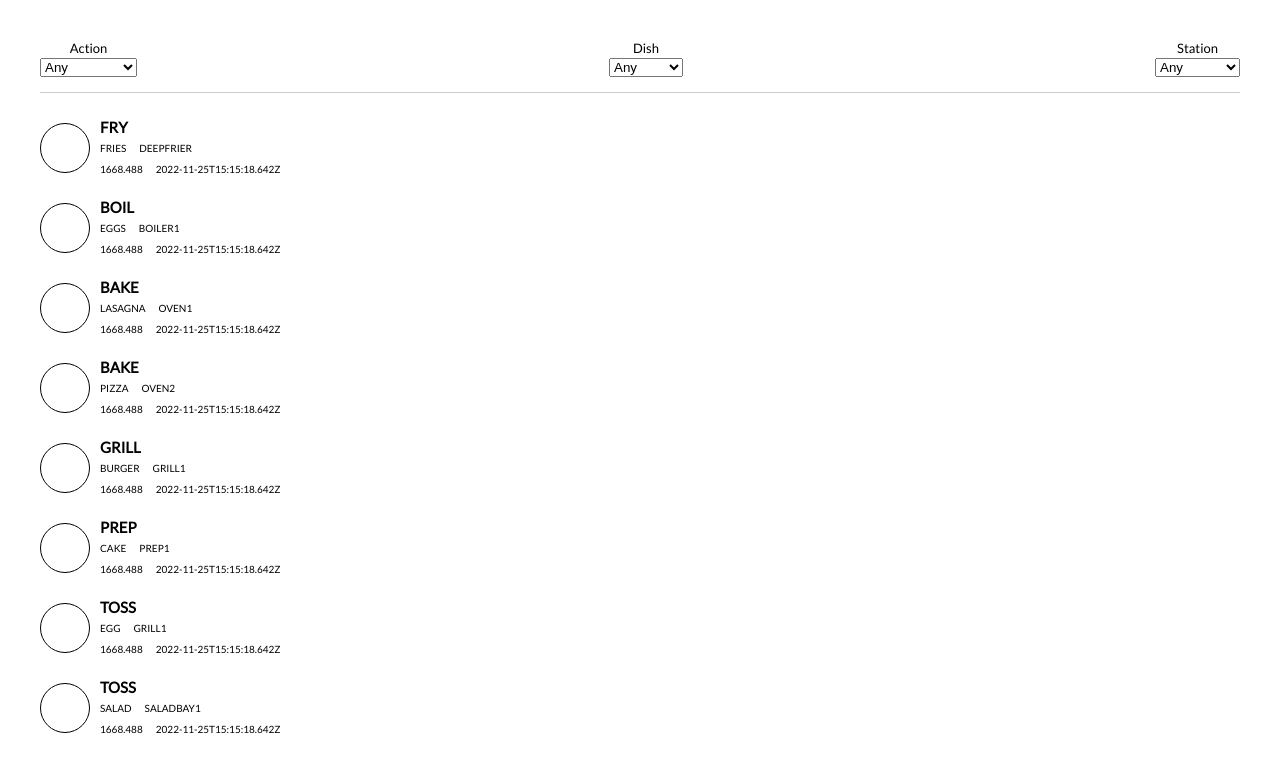
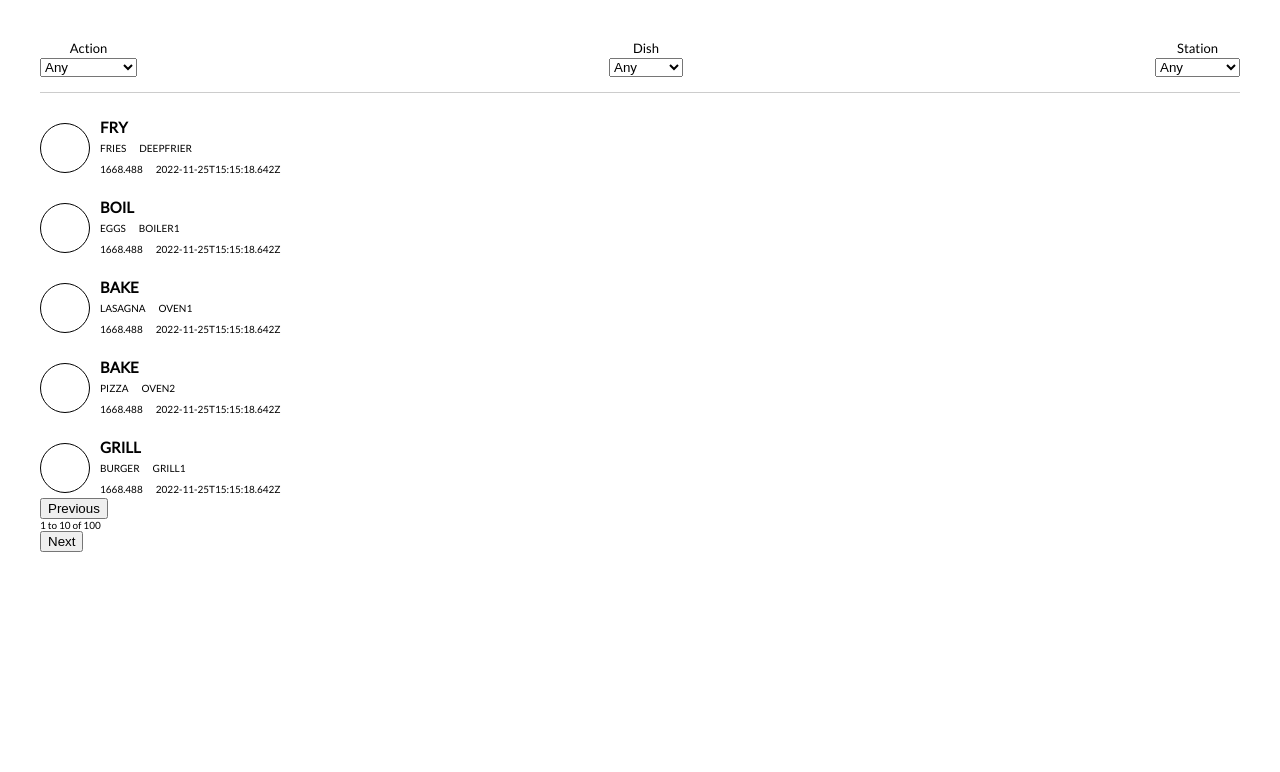
Before and after one commit to sonuram553/drishti-test, a React (Create React App) app: page / in a window 1280 px wide. Shown: the top 772 px of the page. Built offline with nearby package versions, Linux system fonts and the light colour scheme.

Commit message:
Add logic for pagination

```diff
--- a/src/components/App.jsx
+++ b/src/components/App.jsx
@@ -1,21 +1,42 @@
 import ActionList from "./ActionList";
 import FilterList from "./FilterList";
+import Pagination from "./Pagination";
+import { useEffect, useMemo, useState } from "react";
 import { actionListData, actions, dishes, stations } from "../data";
-import { useState } from "react";
 
 function App() {
+  const [page, setPage] = useState({
+    skip: 0,
+    limit: 5,
+    total: actionListData.length,
+  });
+
   const [filtersApplied, setFiltersApplied] = useState({
     action: "any",
     dish: "any",
     station: "any",
   });
 
+  useEffect(() => {
+    // Reset pagination on filter change
+    onPageChange("reset");
+  }, [filtersApplied]);
+
+  const onPageChange = (action) => {
+    if (action === "reset") setPage((page) => ({ ...page, skip: 0 }));
+    else if (action === "next")
+      setPage((page) => ({ ...page, skip: page.skip + page.limit }));
+    else setPage((page) => ({ ...page, skip: page.skip - page.limit }));
+  };
+
   const onUpdateFilter = (type, selected) => {
     setFiltersApplied((filter) => ({ ...filter, [type]: selected }));
   };
 
-  const filteredData = () => {
-    return actionListData.filter((data) => {
+  // useMemo is used because we don't want to reply filtering logic on page change.
+  const filteredData = useMemo(
+    () =>
+      actionListData.filter((data) => {
         if (
           filtersApplied.action !== "any" &&
           filtersApplied.action !== data.action
@@ -32,7 +53,13 @@ function App() {
           return false;
 
         return true;
-    });
+      }),
+    [filtersApplied]
+  );
+
+  const pagedData = () => {
+    const { skip, limit } = page;
+    return filteredData.slice(skip, skip + limit);
   };
 
   return (
@@ -49,7 +76,8 @@ function App() {
           },
         ]}
       />
-      <ActionList items={filteredData()} />
+      <ActionList items={pagedData()} />
+      <Pagination {...page} onPageChange={onPageChange} />
     </section>
   );
 }
--- /dev/null
+++ b/src/components/Pagination.jsx
@@ -0,0 +1,25 @@
+const Pagination = ({ skip, limit, total, onPageChange }) => {
+  return (
+    <div>
+      <button
+        onClick={() => {
+          if (skip > 0) onPageChange("previous");
+        }}
+      >
+        Previous
+      </button>
+
+      <p>1 to 10 of 100</p>
+
+      <button
+        onClick={() => {
+          if (skip + limit < total) onPageChange("next");
+        }}
+      >
+        Next
+      </button>
+    </div>
+  );
+};
+
+export default Pagination;
```
Lines whose indentation alone changed are shown as unchanged.
